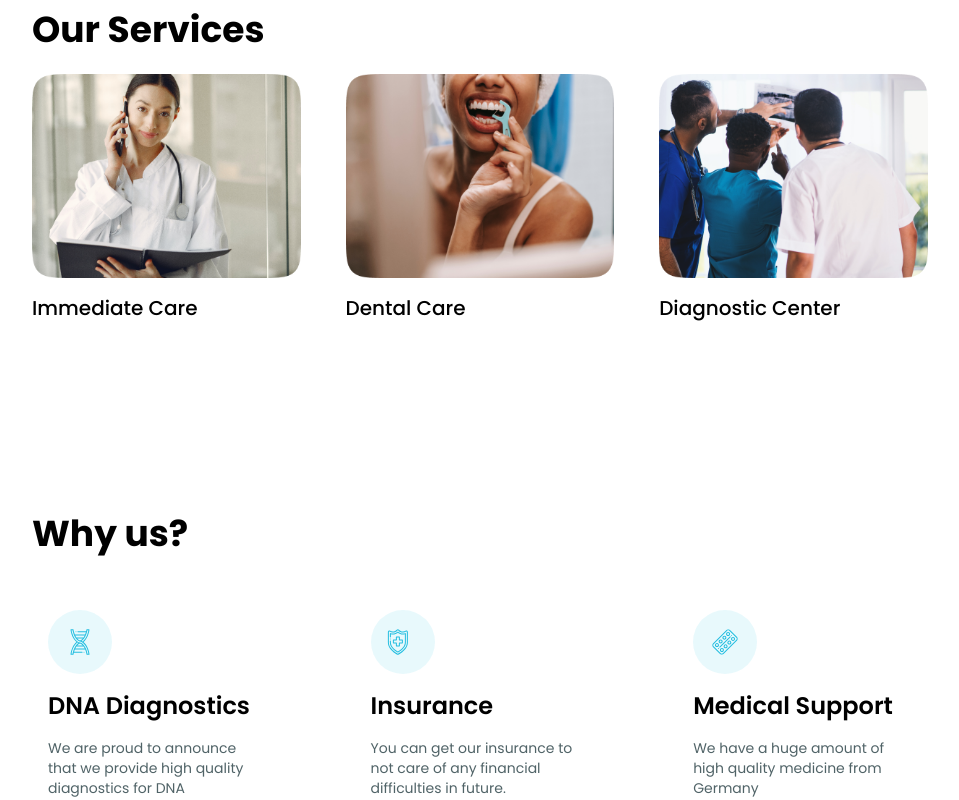
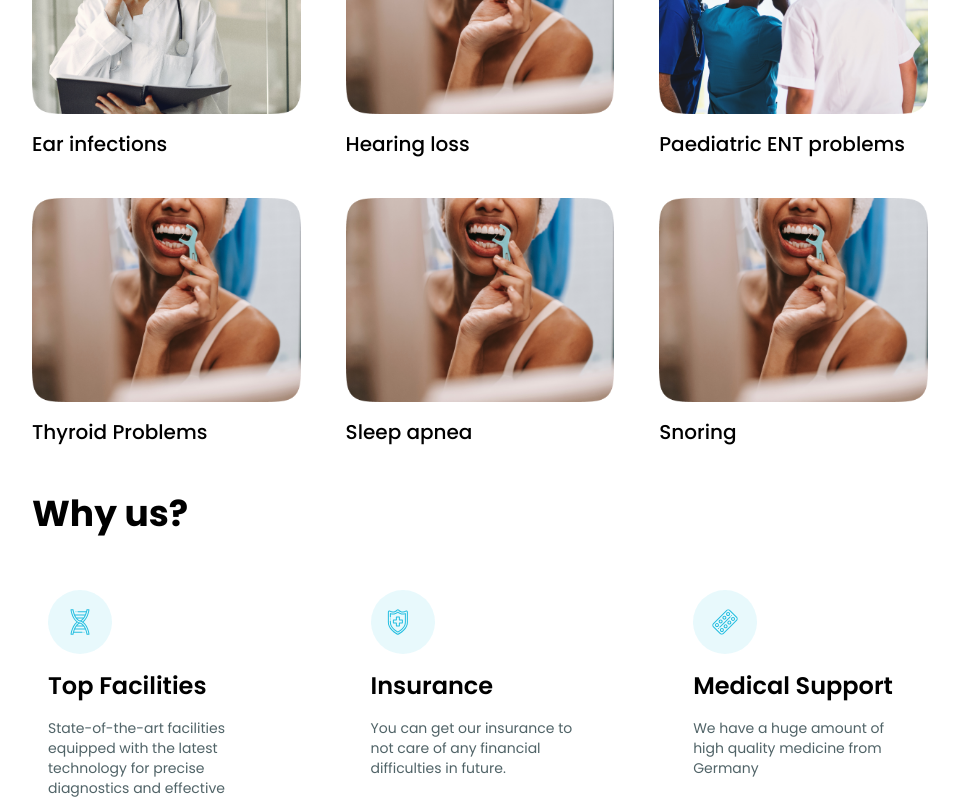
Before and after one commit to anubhav-aryan/entclinic, a Next.js app: page / in a window 1280 px wide. Shown: the part 900-1700 px from the top of the page, without its empty margins (160-1119 px from the left). Built offline with nearby package versions, Linux system fonts and the light colour scheme.

Commit message:
fix: footer

```diff
--- a/sections/Footer.tsx
+++ b/sections/Footer.tsx
@@ -11,17 +11,16 @@ const Footer = () => {
             className="flex title-font font-medium items-center text-white mb-4 md:mb-0"
           >
             <Image
-              src="/logo.png"
+              src="/Final Logo Updated.svg"
               alt="logo"
-              width={60}
-              height={60}
-              className="w-8"
+              width={200}
+              height={200}
+              className="w-48"
             />
-            <span className="ml-3 text-xl text-black font-medium">
-              Medicine.
-            </span>
           </Link>
-          <p className="text-subheading">1429 Something Bridge, LA 4281</p>
+          <p className="text-subheading">
+            #27, Silk mill, Gandhi Nagar, Vellore
+          </p>
           <p>Call: (321) 428 321 3902</p>
           <div className="socials flex gap-4">
             <button
--- a/sections/Services.tsx
+++ b/sections/Services.tsx
@@ -15,7 +15,7 @@ const Services = () => {
               className="w-full"
             />
             <div className="--description font-medium text-xl mt-4">
-              Immediate Care
+              Ear infections
             </div>
           </div>
           <div className="--service-item w-[30%] ">
@@ -27,7 +27,7 @@ const Services = () => {
               className="w-full"
             />
             <div className="--description font-medium text-xl mt-4">
-              Dental Care
+              Hearing loss
             </div>
           </div>
           <div className="--service-item w-[30%] ">
@@ -39,7 +39,45 @@ const Services = () => {
               className="w-full"
             />
             <div className="--description font-medium text-xl mt-4">
-              Diagnostic Center
+              Paediatric ENT problems
+            </div>
+          </div>
+        </div>
+        <div className="--items w-full flex justify-between py-10">
+          <div className="--service-item w-[30%] ">
+            <Image
+              src="/service2.png"
+              alt="logo"
+              width={300}
+              height={300}
+              className="w-full"
+            />
+            <div className="--description font-medium text-xl mt-4">
+              Thyroid Problems
+            </div>
+          </div>
+          <div className="--service-item w-[30%] ">
+            <Image
+              src="/service2.png"
+              alt="logo"
+              width={300}
+              height={300}
+              className="w-full"
+            />
+            <div className="--description font-medium text-xl mt-4">
+              Sleep apnea
+            </div>
+          </div>
+          <div className="--service-item w-[30%] ">
+            <Image
+              src="/service2.png"
+              alt="logo"
+              width={300}
+              height={300}
+              className="w-full"
+            />
+            <div className="--description font-medium text-xl mt-4">
+              Snoring
             </div>
           </div>
         </div>
--- a/sections/WhyUs.tsx
+++ b/sections/WhyUs.tsx
@@ -9,8 +9,8 @@ const WhyUs = () => {
         <div className="--items w-full flex flex-wrap justify-between">
           <InfoCard
             img="info1.svg"
-            heading="DNA Diagnostics"
-            description="We are proud to announce that we provide high quality diagnostics for DNA"
+            heading="Top Facilities"
+            description="State-of-the-art facilities equipped with the latest technology for precise diagnostics and effective treatments."
           />
           <InfoCard
             img="info2.svg"
```
